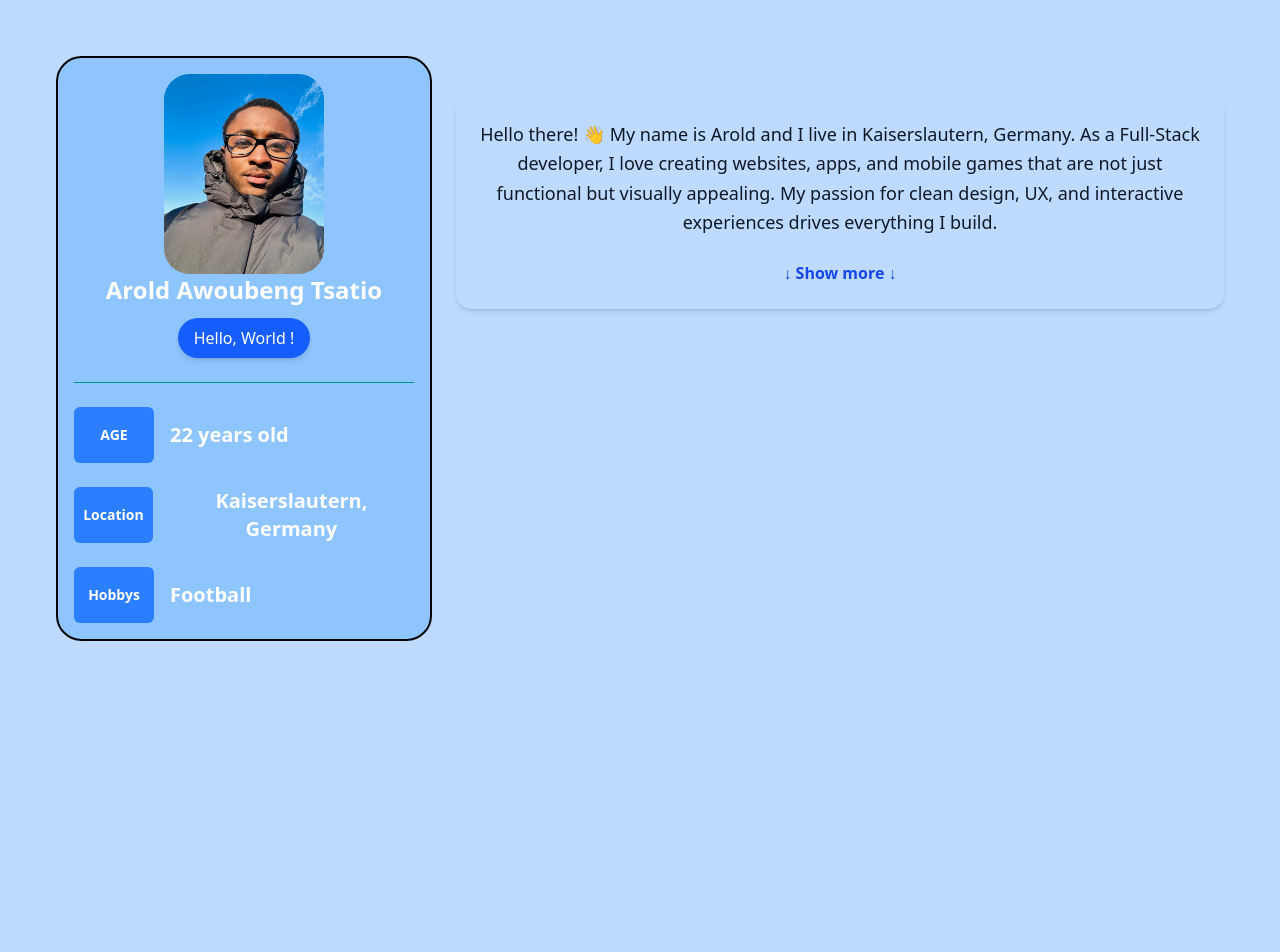
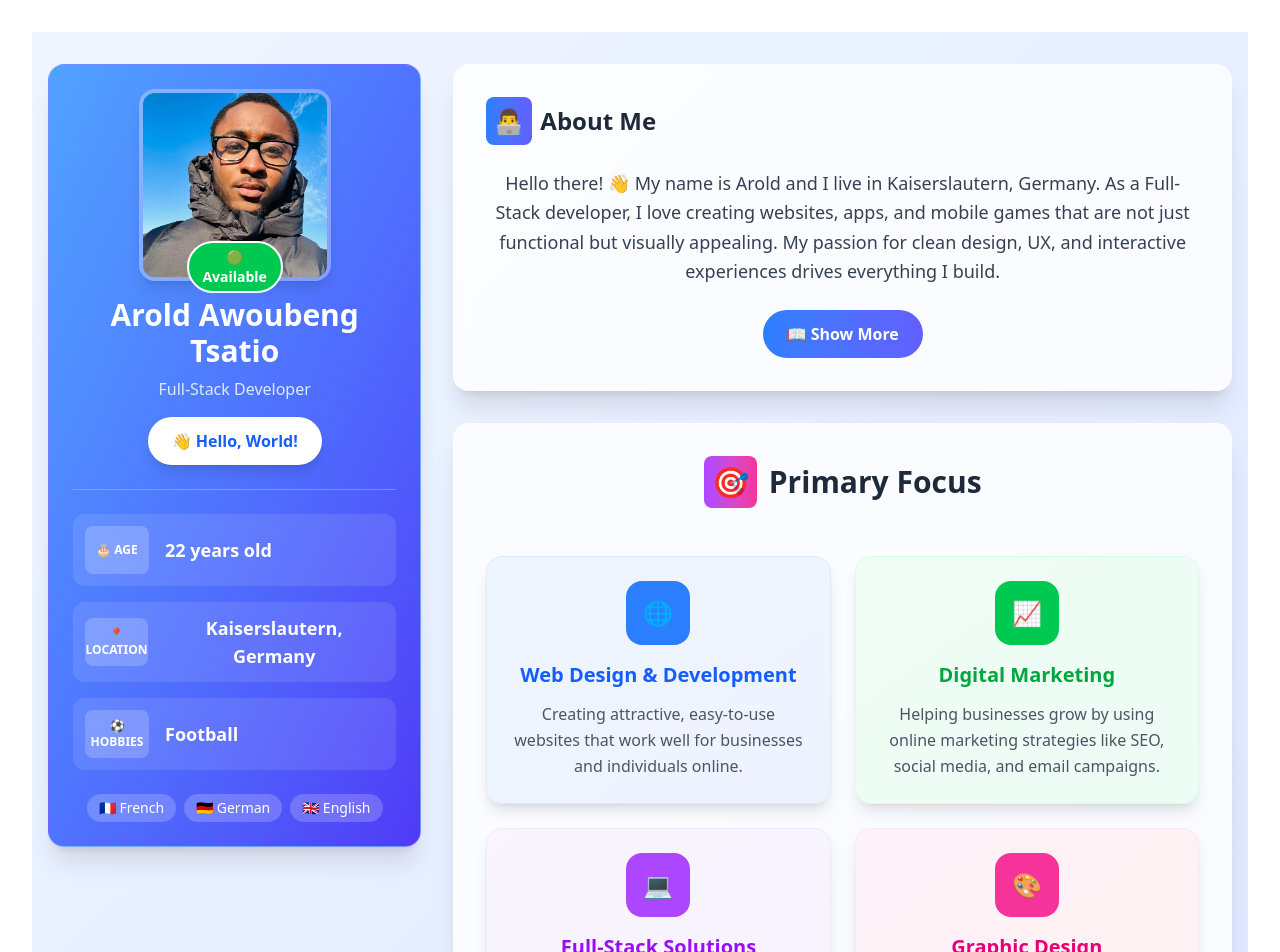
Before and after one commit to aroldtsatio/Portfolio, a React (Vite) app: page / in a window 1280 px wide. Shown: the top 952 px of the page. Before the commit the page ends 800 px from the top, so only its background shows below. Built offline with nearby package versions, Linux system fonts and the light colour scheme; the HTML template or start-up script is replaced by a standard one.

Commit message:
Focus schon fertig

```diff
--- a/src/App.jsx
+++ b/src/App.jsx
@@ -1,3 +1,4 @@
+// App.jsx
 import './App.css';
 import React from 'react';
 import Header from './components/Header';
@@ -8,15 +9,22 @@ function App() {
   console.log("App.jsx");
 
   return (
-   <div className='flex flex-col items-start p-3 space-y-6 top-0 left-0  flex flex-row items-start gap-6 p-6'>
-    <Header />
-    <About />
-    <Focus />
-    <body className="bg-blue-200   "></body>
+    <div className="min-h-screen bg-gradient-to-br from-blue-50 to-indigo-100">
+      <div className="container mx-auto px-4 py-8">
+        <div className="grid grid-cols-1 lg:grid-cols-3 gap-8">
+          {/* Colonne de gauche - Header */}
+          <div className="lg:col-span-1">
+            <Header />
+          </div>
 
-   </div>
-
-
+          {/* Colonne de droite - Contenu principal */}
+          <div className="lg:col-span-2 space-y-8">
+            <About />
+            <Focus />
+          </div>
+        </div>
+      </div>
+    </div>
   );
 }
 
--- a/src/components/About.jsx
+++ b/src/components/About.jsx
@@ -1,11 +1,17 @@
+
 import React, { useState } from 'react';
 
 export default function About() {
   const [show, setShow] = useState(false);
 
   return (
-    <div className="bg-blue-200 text-gray-900 p-6 rounded-2xl shadow-md max-w-3xl mx-auto mt-10">
-      <p className="text-lg leading-relaxed">
+    <div className="bg-white/80 backdrop-blur-sm text-gray-900 p-8 rounded-2xl shadow-xl border border-white/20 hover:shadow-2xl transition-all duration-300">
+      <h2 className="text-2xl font-bold text-gray-800 mb-6 flex items-center gap-2">
+        <span className="bg-gradient-to-r from-blue-500 to-indigo-500 text-white p-2 rounded-lg">👨‍💻</span>
+        About Me
+      </h2>
+
+      <p className="text-lg leading-relaxed text-gray-700 mb-4">
         Hello there! 👋 My name is Arold and I live in Kaiserslautern, Germany. As a Full-Stack developer,
         I love creating websites, apps, and mobile games that are not just functional but visually appealing.
         My passion for clean design, UX, and interactive experiences drives everything I build.
@@ -15,30 +21,30 @@ export default function About() {
         <div className="text-center mt-6">
           <button
             onClick={() => setShow(true)}
-            className="text-blue-700 font-semibold hover:underline focus:outline-none"
+            className="bg-gradient-to-r from-blue-500 to-indigo-500 text-white px-6 py-3 rounded-full font-semibold hover:shadow-lg transform hover:scale-105 transition-all duration-300 flex items-center gap-2 mx-auto"
           >
-            ↓ Show more ↓
+            📖 Show More
           </button>
         </div>
       )}
 
       {show && (
-        <div className="mt-6 text-base leading-relaxed text-gray-800">
-          <p className="text-lg leading-relaxed">
+        <div className="mt-6 space-y-4 animate-fadeIn">
+          <p className="text-lg leading-relaxed text-gray-700">
             I enjoy working on both the front-end and back-end, with a strong focus on user experience and creative problem-solving.
             I'm especially interested in modern technologies like React, Tailwind, Web3, and AI.
           </p>
-          <p className="mt-3 text-lg leading-relaxed">
+          <p className="text-lg leading-relaxed text-gray-700">
             I speak French, German, and English, which helps me work in international teams.
-            If you're looking for someone motivated and creative to collaborate with, let’s build something awesome together!
+            If you're looking for someone motivated and creative to collaborate with, let's build something awesome together!
           </p>
 
           <div className="text-center mt-6">
             <button
               onClick={() => setShow(false)}
-              className="text-blue-700 font-semibold hover:underline focus:outline-none"
+              className="bg-gradient-to-r from-gray-500 to-gray-700 text-white px-6 py-3 rounded-full font-semibold hover:shadow-lg transform hover:scale-105 transition-all duration-300 flex items-center gap-2 mx-auto"
             >
-              ↑ Show less ↑
+              📕 Show Less
             </button>
           </div>
         </div>
--- a/src/components/Focus.jsx
+++ b/src/components/Focus.jsx
@@ -1,9 +1,79 @@
+
 import React from "react";
 
+export default function Focus() {
+  return (
+    <div className="bg-white/80 backdrop-blur-sm rounded-2xl shadow-xl border border-white/20 p-8 hover:shadow-2xl transition-all duration-300">
+      <h1 className="text-3xl font-bold text-center mb-12 text-gray-800 flex items-center justify-center gap-3">
+        <span className="bg-gradient-to-r from-purple-500 to-pink-500 text-white p-2 rounded-lg">🎯</span>
+        Primary Focus
+      </h1>
 
-export default function Focus() {
-   <div className="">
-       <h1>Primary Focus</h1>
+      <div className="grid grid-cols-1 md:grid-cols-2 gap-6">
+        {/* Web Design & Development */}
+        <div className="bg-gradient-to-br from-blue-50 to-indigo-50 p-6 rounded-2xl shadow-lg hover:shadow-xl transition-all duration-300 border border-blue-100 hover:border-blue-300 group">
+          <div className="text-center">
+            <div className="w-16 h-16 bg-blue-500 rounded-2xl flex items-center justify-center mx-auto mb-4 group-hover:scale-110 transition-transform duration-300">
+              <span className="text-2xl">🌐</span>
+            </div>
+            <h2 className="text-xl font-semibold text-blue-600 mb-3">
+              Web Design & Development
+            </h2>
+            <p className="text-gray-600 leading-relaxed">
+              Creating attractive, easy-to-use websites that work well for
+              businesses and individuals online.
+            </p>
+          </div>
+        </div>
 
-   </div>
+        {/* Digital Marketing */}
+        <div className="bg-gradient-to-br from-green-50 to-emerald-50 p-6 rounded-2xl shadow-lg hover:shadow-xl transition-all duration-300 border border-green-100 hover:border-green-300 group">
+          <div className="text-center">
+            <div className="w-16 h-16 bg-green-500 rounded-2xl flex items-center justify-center mx-auto mb-4 group-hover:scale-110 transition-transform duration-300">
+              <span className="text-2xl">📈</span>
+            </div>
+            <h2 className="text-xl font-semibold text-green-600 mb-3">
+              Digital Marketing
+            </h2>
+            <p className="text-gray-600 leading-relaxed">
+              Helping businesses grow by using online marketing strategies like
+              SEO, social media, and email campaigns.
+            </p>
+          </div>
+        </div>
+
+        {/* Full-Stack Solutions */}
+        <div className="bg-gradient-to-br from-purple-50 to-violet-50 p-6 rounded-2xl shadow-lg hover:shadow-xl transition-all duration-300 border border-purple-100 hover:border-purple-300 group">
+          <div className="text-center">
+            <div className="w-16 h-16 bg-purple-500 rounded-2xl flex items-center justify-center mx-auto mb-4 group-hover:scale-110 transition-transform duration-300">
+              <span className="text-2xl">💻</span>
+            </div>
+            <h2 className="text-xl font-semibold text-purple-600 mb-3">
+              Full-Stack Solutions
+            </h2>
+            <p className="text-gray-600 leading-relaxed">
+              Providing end-to-end web solutions, from front-end design to
+              back-end development and database management.
+            </p>
+          </div>
+        </div>
+
+        {/* Graphic Design */}
+        <div className="bg-gradient-to-br from-pink-50 to-rose-50 p-6 rounded-2xl shadow-lg hover:shadow-xl transition-all duration-300 border border-pink-100 hover:border-pink-300 group">
+          <div className="text-center">
+            <div className="w-16 h-16 bg-pink-500 rounded-2xl flex items-center justify-center mx-auto mb-4 group-hover:scale-110 transition-transform duration-300">
+              <span className="text-2xl">🎨</span>
+            </div>
+            <h2 className="text-xl font-semibold text-pink-600 mb-3">
+              Graphic Design
+            </h2>
+            <p className="text-gray-600 leading-relaxed">
+              Designing visual content like logos, brochures, and social media
+              graphics to help businesses stand out.
+            </p>
+          </div>
+        </div>
+      </div>
+    </div>
+  );
 }
--- a/src/components/Header.jsx
+++ b/src/components/Header.jsx
@@ -1,50 +1,66 @@
+// Header.jsx
 import React from "react";
 
 export default function Header() {
     console.log("Header.jsx");
 
     return (
-        <div>
-           <header className="bg-blue-300 rounded-[2vw] border-2 border-black  text-white p-4 flex flex-col items-center">
-             <img src="\src\assets\Profil.jpg" alt="Logo" className="h-50 w-40 rounded-[2vw]" />
-            <h1 className="text-2xl font-bold ">Arold Awoubeng Tsatio</h1>
-            <button className="bg-blue-600 px-4 py-2 mt-3 rounded-full shadow-md hover:ring-4 hover:ring-white/50 transition-all duration-300 ease-in-out"> Hello, World !
-            </button>
-            <div className="my-6 border-t border-teal-600 w-full"></div>
-           <div className="space-y-6">
-
-             <div className="flex items-center space-x-4">
-            <div className="w-20 h-14 bg-blue-500 rounded-md flex items-center justify-center">
-              <span className="text-sm font-bold text-white">AGE</span>
-            </div>
-           <div>
-           <p className="text-xl font-bold">22 years old</p>
+        <header className="bg-gradient-to-br from-blue-400 to-indigo-600 rounded-2xl border border-white/20 shadow-xl text-white p-6 flex flex-col items-center sticky top-8">
+            <div className="relative mb-4">
+                <img
+                    src="/src/assets/Profil.jpg"
+                    alt="Arold Awoubeng Tsatio"
+                    className="h-48 w-48 rounded-2xl object-cover border-4 border-white/30 shadow-lg"
+                />
+                <div className="absolute -bottom-3 left-1/2 transform -translate-x-1/2 bg-green-500 text-white px-3 py-1 rounded-full text-sm font-semibold border-2 border-white">
+                    🟢 Available
                 </div>
             </div>
 
+            <h1 className="text-3xl font-bold text-center mb-2">Arold Awoubeng Tsatio</h1>
+            <p className="text-blue-100 text-center mb-4">Full-Stack Developer</p>
 
-          <div className="flex items-center space-x-4">
-          <div className="w-20 h-14 bg-blue-500 rounded-md flex items-center justify-center">
-               <span className="text-sm font-bold text-white">Location</span>
+            <button className="bg-white text-blue-600 px-6 py-3 rounded-full shadow-lg hover:shadow-xl hover:scale-105 transition-all duration-300 ease-in-out font-semibold flex items-center gap-2">
+                👋 Hello, World!
+            </button>
+
+            <div className="my-6 border-t border-blue-300/50 w-full"></div>
+
+            <div className="space-y-4 w-full">
+                <div className="flex items-center space-x-4 p-3 rounded-xl bg-white/10 hover:bg-white/15 transition-colors duration-200">
+                    <div className="w-16 h-12 bg-white/20 rounded-lg flex items-center justify-center backdrop-blur-sm">
+                        <span className="text-xs font-bold text-white">🎂 AGE</span>
                     </div>
                     <div>
-          <p className="text-xl font-bold">Kaiserslautern, Germany</p>
+                        <p className="text-lg font-semibold">22 years old</p>
                     </div>
                 </div>
 
-
-          <div className="flex items-center space-x-4">
-          <div className="w-20 h-14 bg-blue-500 rounded-md flex items-center justify-center">
-          <span className="text-sm font-bold text-white">Hobbys</span>
+                <div className="flex items-center space-x-4 p-3 rounded-xl bg-white/10 hover:bg-white/15 transition-colors duration-200">
+                    <div className="w-16 h-12 bg-white/20 rounded-lg flex items-center justify-center backdrop-blur-sm">
+                        <span className="text-xs font-bold text-white">📍 LOCATION</span>
                     </div>
                     <div>
-          <p className="text-xl font-bold">Football</p>
+                        <p className="text-lg font-semibold">Kaiserslautern, Germany</p>
+                    </div>
+                </div>
+
+                <div className="flex items-center space-x-4 p-3 rounded-xl bg-white/10 hover:bg-white/15 transition-colors duration-200">
+                    <div className="w-16 h-12 bg-white/20 rounded-lg flex items-center justify-center backdrop-blur-sm">
+                        <span className="text-xs font-bold text-white">⚽ HOBBIES</span>
+                    </div>
+                    <div>
+                        <p className="text-lg font-semibold">Football</p>
                     </div>
                 </div>
             </div>
 
+            {/* Badges de langues */}
+            <div className="mt-6 flex flex-wrap gap-2 justify-center">
+                <span className="bg-white/20 px-3 py-1 rounded-full text-sm backdrop-blur-sm">🇫🇷 French</span>
+                <span className="bg-white/20 px-3 py-1 rounded-full text-sm backdrop-blur-sm">🇩🇪 German</span>
+                <span className="bg-white/20 px-3 py-1 rounded-full text-sm backdrop-blur-sm">🇬🇧 English</span>
+            </div>
         </header>
-
-        </div>
     );
 }
--- /dev/null
+++ b/src/components/Language.jsx
@@ -0,0 +1,4 @@
+import React from "react";
+
+export default function Language() {
+    return (
```
Lines whose indentation alone changed are shown as unchanged.
